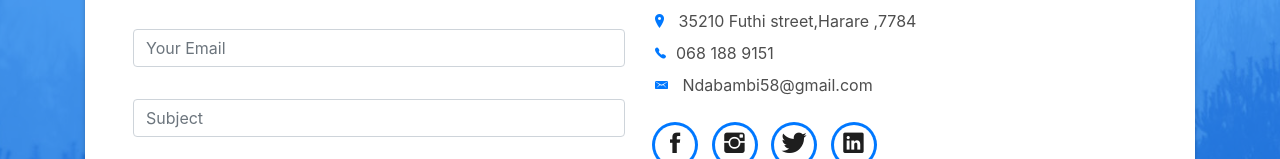
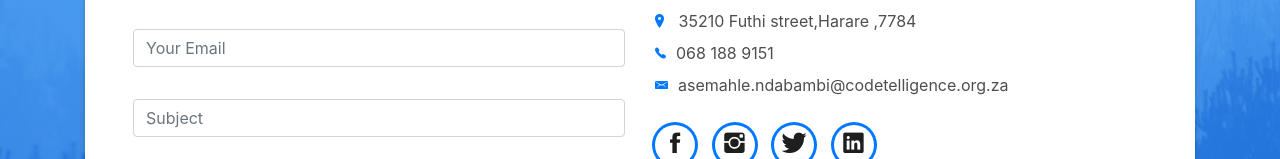
Before and after one commit to Andabambi/portfolio2, a plain HTML site: page DevFolio/index.html in a window 1280 px wide. Shown: the part 2507-2666 px from the top of the page. Drawn offline with Linux system fonts and the light colour scheme; files whose address does not match are found by name.

Commit message:
Update index.html

```diff
--- a/DevFolio/index.html
+++ b/DevFolio/index.html
@@ -317,7 +317,7 @@
                     <ul class="list-ico">
                       <li><span class="ion-ios-location"></span> 35210 Futhi street,Harare ,7784</li>
                       <li><span class="ion-ios-telephone"></span>068 188 9151</li>
-                      <li><span class="ion-email"></span> Ndabambi58@gmail.com</li>
+                      <li><span class="ion-email"></span>asemahle.ndabambi@codetelligence.org.za</li>
                     </ul>
                   </div>
                   <div class="socials">
```
